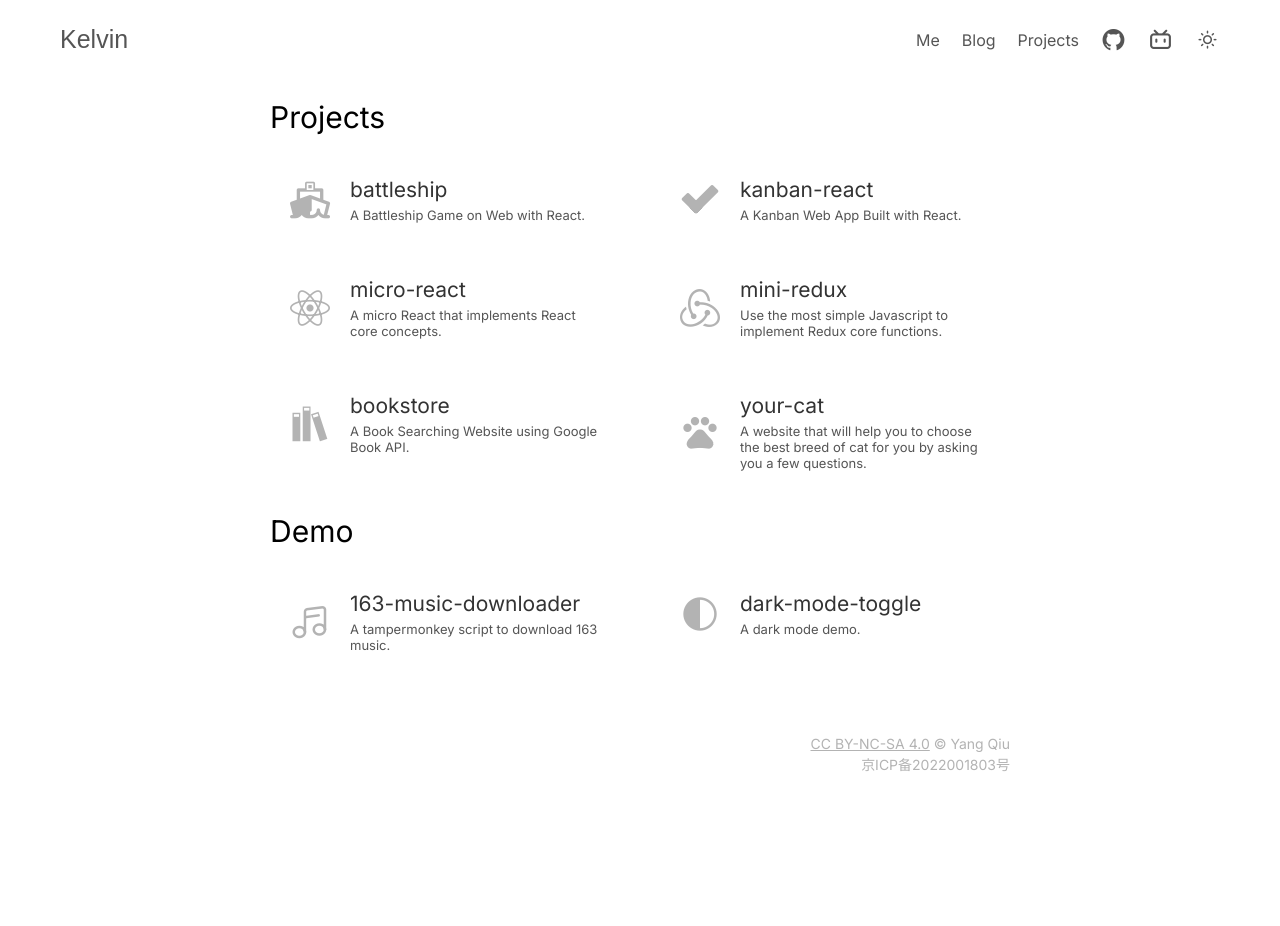
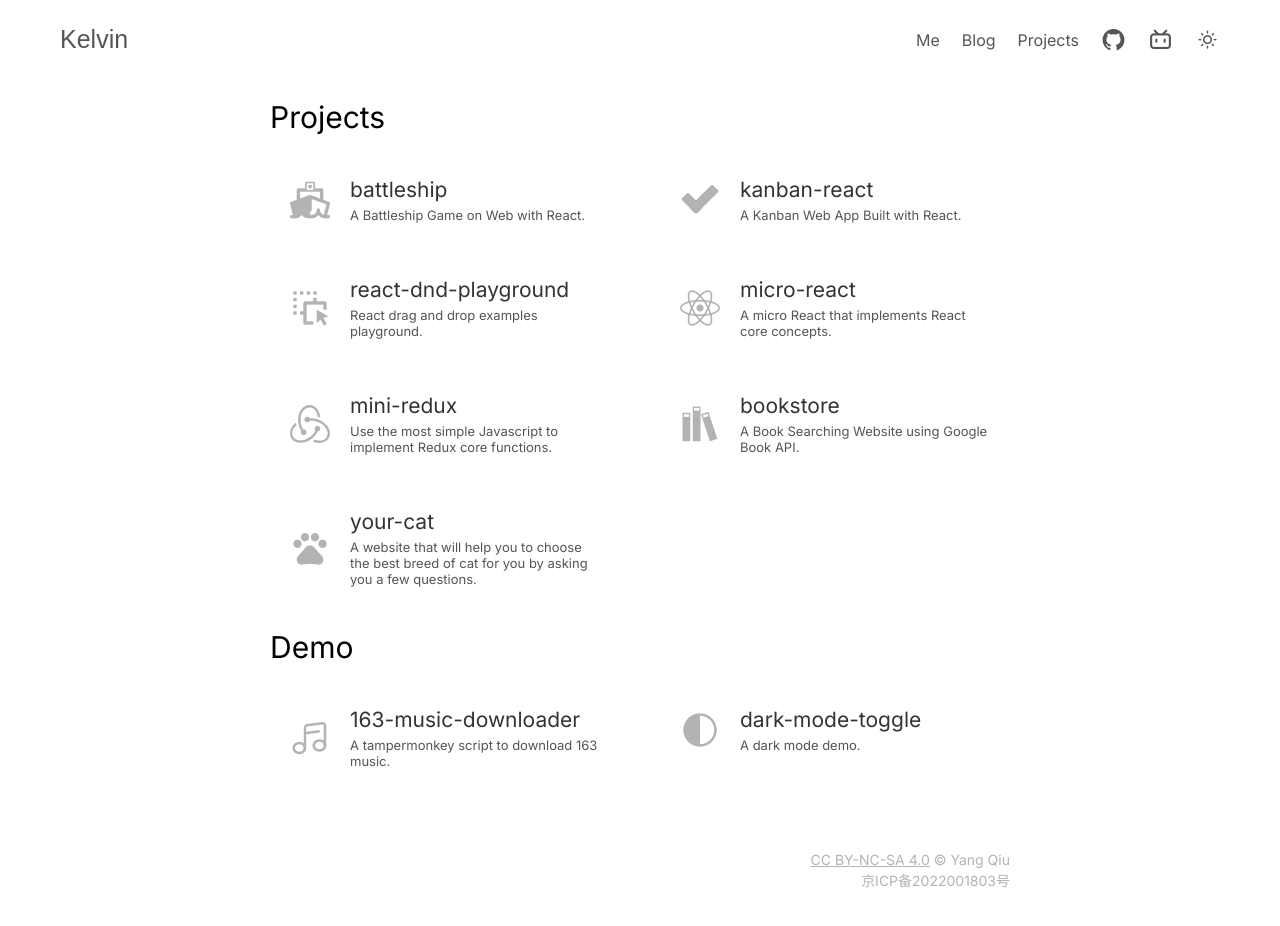
Before and after one commit to KelvinQiu802/portfolio, a Next.js app: page /project in a window 1280 px wide. Shown: the top 926 px of the page. Before the commit the page ends 834 px from the top, so only its background shows below. Built offline with nearby package versions, Linux system fonts and the light colour scheme; a web font is replaced by a local one.

Commit message:
feat: add dnd playground project

```diff
--- a/pages/project.js
+++ b/pages/project.js
@@ -24,6 +24,12 @@ const Project = () => {
             description='A Kanban Web App Built with React.'
             icon='&#xe9cb;'
             repo='https://github.com/KelvinQiu802/kanban-react'
+          />
+          <Item
+            name='react-dnd-playground'
+            description='React drag and drop examples playground.'
+            icon='&#xe704;'
+            repo='https://github.com/KelvinQiu802/react-dnd-playground'
           />
           <Item
             name='micro-react'
```
Also changed, not shown: public/iconfont.ttf.
